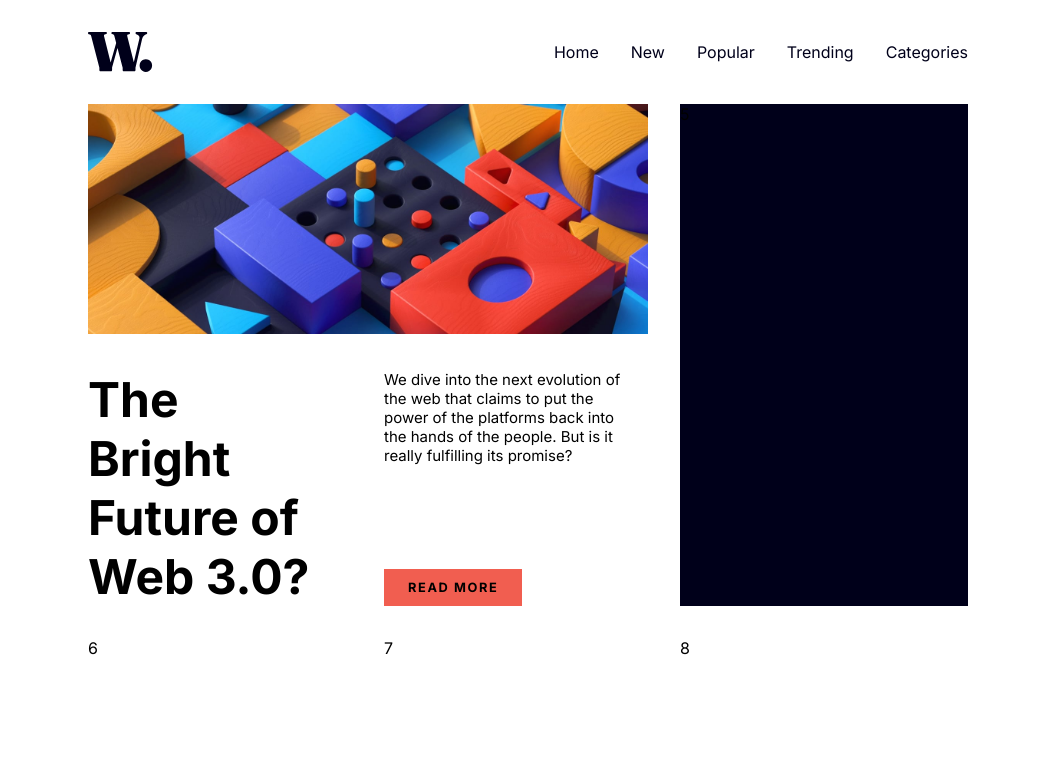
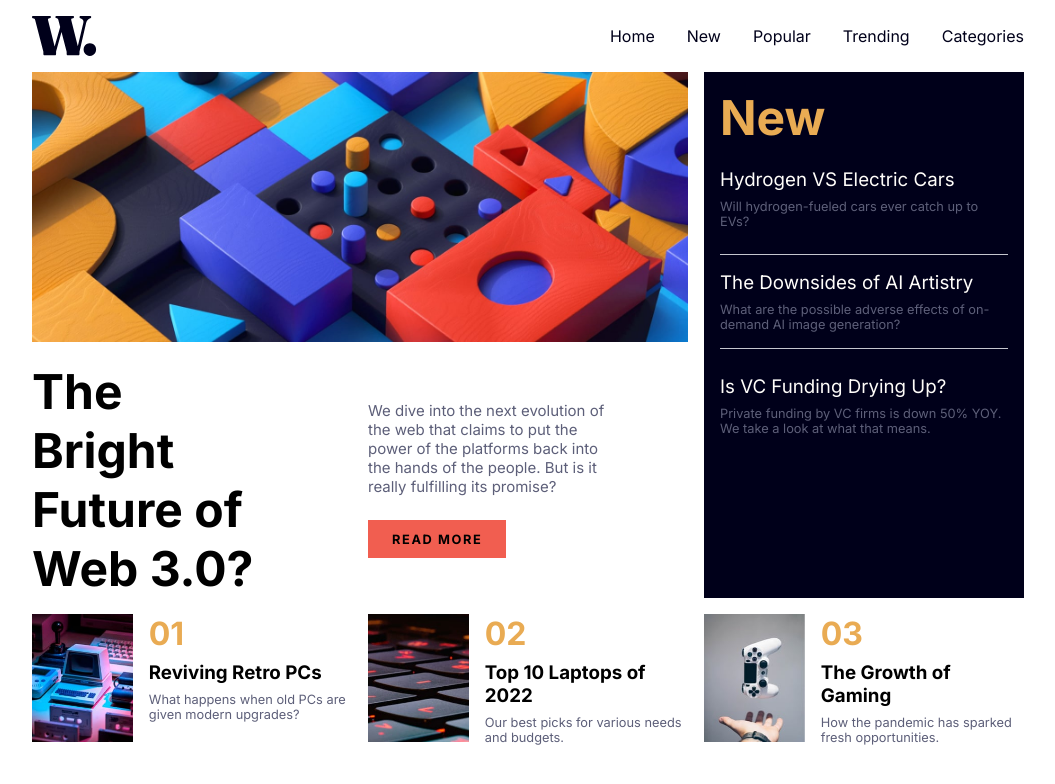
Before and after one commit to Wira-Kusuma/news-homepage-main, a plain HTML site: page index.html in a window 1280 px wide. Shown: the whole page, without its empty margins (112-1167 px from the left). Drawn offline with Linux system fonts and the light colour scheme.

Commit message:
desktop done

```diff
--- a/index.html
+++ b/index.html
@@ -32,7 +32,7 @@
       The Bright Future of Web 3.0?
     </h1>
 
-    <div class="desc card4 card">
+    <div class="card4 card">
       <p>
         We dive into the next evolution of the web that claims to put the power of the platforms back into the hands of the people. But is it really fulfilling its promise?
       </p>
@@ -40,49 +40,49 @@
     </div>
 
     <aside class="card5 card">
-      5
+      <h2>New</h2>
+      <div class="news">
+        <h3> Hydrogen VS Electric Cars</h3>
+        <p>Will hydrogen-fueled cars ever catch up to EVs?</p>
+      </div>
+      <div class="news">
+        <h3>The Downsides of AI Artistry</h3>
+        <p>What are the possible adverse effects of on-demand AI image generation?</p>
+      </div>
+      <div class="news">
+        <h3>Is VC Funding Drying Up?</h3>
+        <p>Private funding by VC firms is down 50% YOY. We take a look at what that means.</p>
+      </div>
     </aside>
 
     <section class="card6 card">
-      6
+      <img src="assets/images/image-retro-pcs.jpg" alt="">
+      <div class="desc">
+        <div class="no">01</div>
+        <h3>Reviving Retro PCs</h3>
+        <p>What happens when old PCs are given modern upgrades?</p>
+      </div>
     </section>
 
     <section class="card7 card">
-      7
+      <img src="assets/images/image-top-laptops.jpg" alt="">
+      <div class="desc">
+        <div class="no">02</div>
+        <h3>Top 10 Laptops of 2022</h3>
+        <p>Our best picks for various needs and budgets.</p>
+      </div>
     </section>
 
     <section class="card8 card">
-      8
+      <img src="assets/images/image-gaming-growth.jpg" alt="">
+      <div class="desc">
+        <div class="no">03</div>
+        <h3>The Growth of Gaming</h3>
+        <p>How the pandemic has sparked fresh opportunities.</p>
+      </div>
     </section>
   </main>
 
-  <!--
-
-
-
-
-  New
-
-  Hydrogen VS Electric Cars
-  Will hydrogen-fueled cars ever catch up to EVs?
-
-  The Downsides of AI Artistry
-  What are the possible adverse effects of on-demand AI image generation?
-
-  Is VC Funding Drying Up?
-  Private funding by VC firms is down 50% YOY. We take a look at what that means.
-
-  01
-  Reviving Retro PCs
-  What happens when old PCs are given modern upgrades?
-
-  02
-  Top 10 Laptops of 2022
-  Our best picks for various needs and budgets.
-
-  03
-  The Growth of Gaming
-  How the pandemic has sparked fresh opportunities. -->
 
   <!-- <div class="attribution">
     Challenge by <a href="https://www.frontendmentor.io?ref=challenge" target="_blank">Frontend Mentor</a>.
--- a/style.css
+++ b/style.css
@@ -48,10 +48,11 @@ body {
     width: 100%;
     display: grid;
     place-items: center;
-    padding: 2rem;
+    padding: 1rem 0;
 }
 
 main{
+    width: auto;
     display: grid;
     grid-template-columns: repeat(3,auto);
     grid-template-rows: repeat(4,auto);
@@ -60,7 +61,7 @@ main{
     "card2 card2 card5"
     "card3 card4 card5"
     "card6 card7 card8";
-    gap: 2rem;
+    gap: 1rem;
 }
 
 /* header */
@@ -89,7 +90,7 @@ nav a:hover{
 /* card2 */
 
 .card2 img{
-    width: 35rem;
+    width: 41rem;
 }
 
 .card3 {
@@ -101,13 +102,89 @@ nav a:hover{
     width: 15rem;
     display: flex;
     flex-direction: column;
-    justify-content: space-between;
+    justify-content: center;
+    gap: 1.5rem;
     align-items: left;
 }
 
+.card4 p{
+    color: var(--Dark-grayish-blue);
+}
+
 aside {
-    width: 18rem;
+    width: 20rem;
     background-color: var(--Very-dark-blue);
+    color: var(--Off-white);
+    padding: 1rem;
+    display: flex;
+    flex-direction: column;
+}
+
+aside h2 {
+    color: var(--Soft-orange);
+    font-size: 3rem;
+    font-weight: 700;
+    display: flex;
+    flex-direction: column;
+}
+
+.news {
+    display: flex;
+    flex-direction: column;
+    padding: 1rem 0;
+    margin: 0.3rem 0;
+    gap: 0.5rem;
+}
+
+.news:nth-child(odd) {
+    border-top: 1px solid var(--Grayish-blue);
+    border-bottom: 1px solid var(--Grayish-blue);
+}
+
+.news h3 {
+    cursor: pointer;
+    transition: ease-in-out 0.2s;
+}
+
+.news h3:hover {
+    color: var(--Soft-orange);
+}
+
+.news p {
+    color: var(--Dark-grayish-blue);
+    font-size: 0.8rem;
+}
+
+.card6,.card7,.card8 {
+    width: 20rem;
+    display: flex;
+    gap: 1rem;
+}
+
+.card6 img,.card7 img,.card8 img {
+    width: 7rem;
+    height: 8rem;
+}
+
+.no {
+    color: var(--Soft-orange);
+    font-weight: 700;
+    font-size: 2rem;
+}
+
+.desc {
+    display: flex;
+    flex-direction: column;
+    gap: 0.5rem;
+}
+
+.desc h3 {
+    font-weight: 700;
+}
+
+.desc p {
+    font-size: 0.8rem;
+    color: var(--Dark-grayish-blue);
 }
 
 .card1{grid-area: card1;}
```
